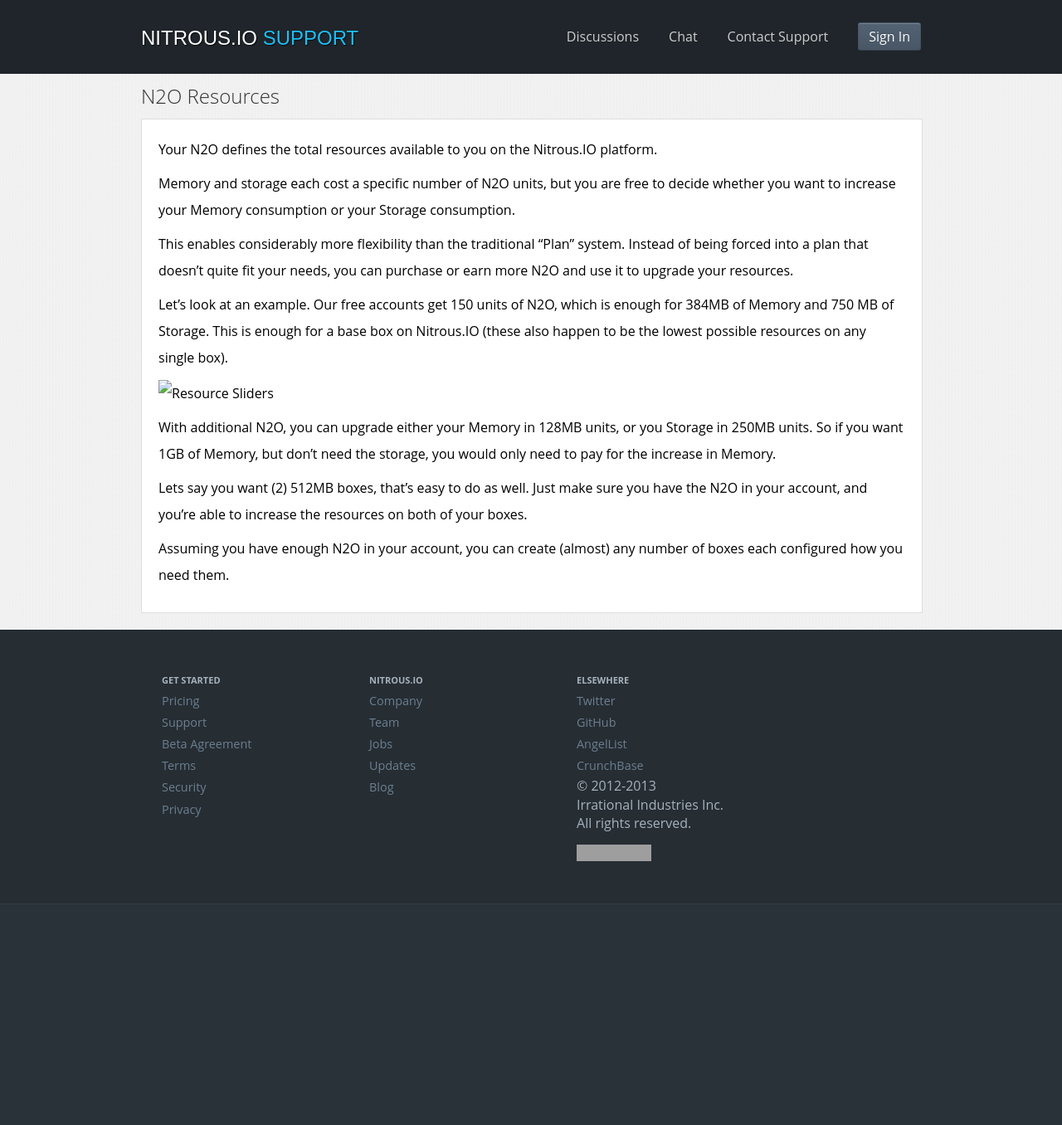
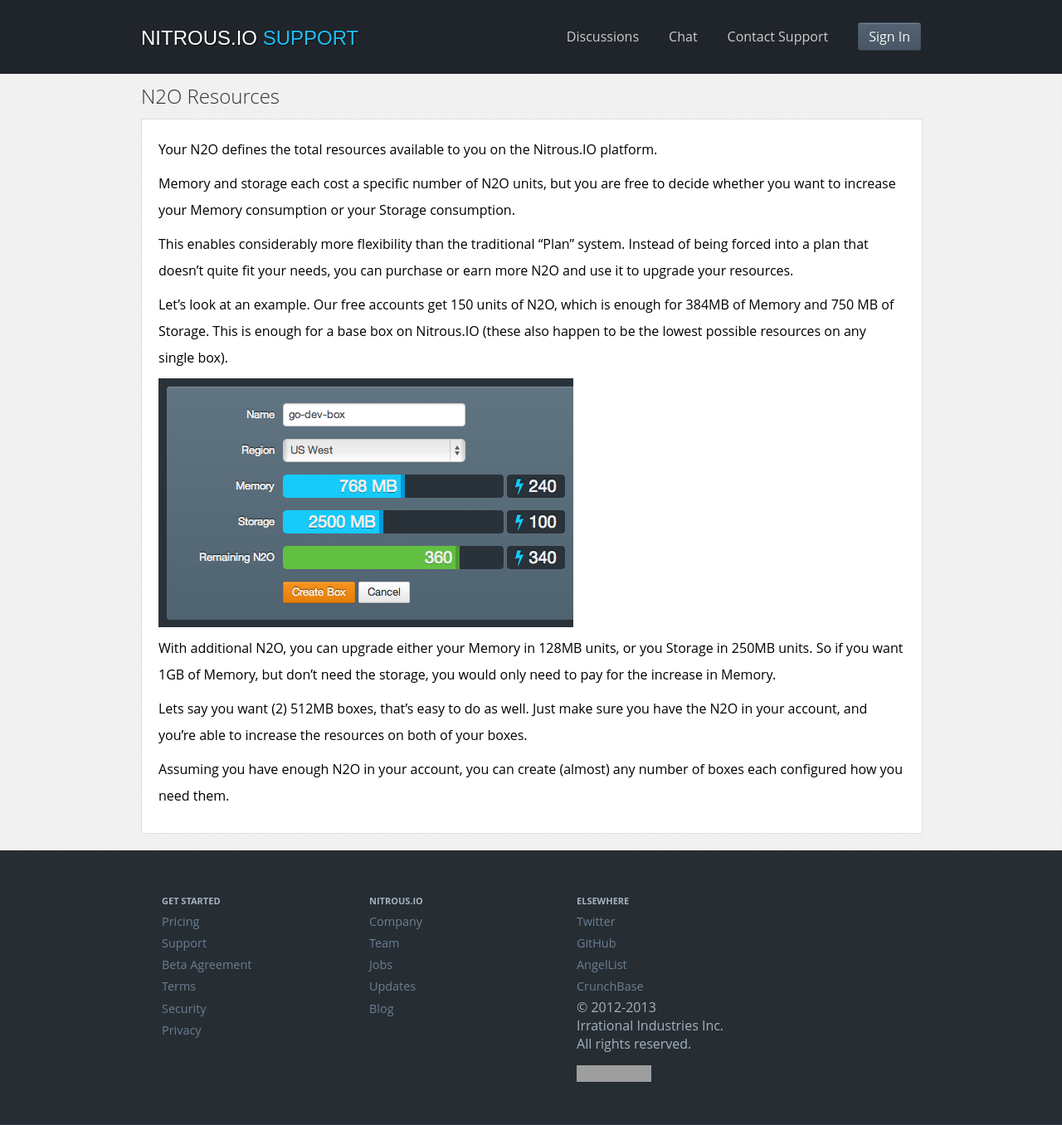
Before and after one commit to pkallberg/help.nitrous.io, a Jekyll site: the page built from _posts/2013-06-28-N2O.md, in a window 1280 px wide. Shown: the whole page at 83% size. Built offline with Jekyll 4.4.1, drawn with Linux system fonts in a browser that asks for light colours; some web fonts are replaced; comment, search, counter and statistics services are not loaded; before the commit the page ends 1090 px from its top, so only the background shows below that; grey boxes are pictures that could not be loaded.

Commit message:
updated screenshot link

```diff
--- a/_posts/2013-06-28-N2O.md
+++ b/_posts/2013-06-28-N2O.md
@@ -13,7 +13,7 @@
 
 Let's look at an example.  Our free accounts get 150 units of N2O, which is enough for 384MB of Memory and 750 MB of Storage.  This is enough for a base box on Nitrous.IO (these also happen to be the lowest possible resources on any single box).
 
-![Resource Sliders](/screenshots/resources.png)
+![Resource Sliders](/images/articles/resources.png)
 
 With additional N2O, you can upgrade either your Memory in 128MB units, or you Storage in 250MB units.  So if you want 1GB of Memory, but don't need the storage, you would only need to pay for the increase in Memory.
 
```
